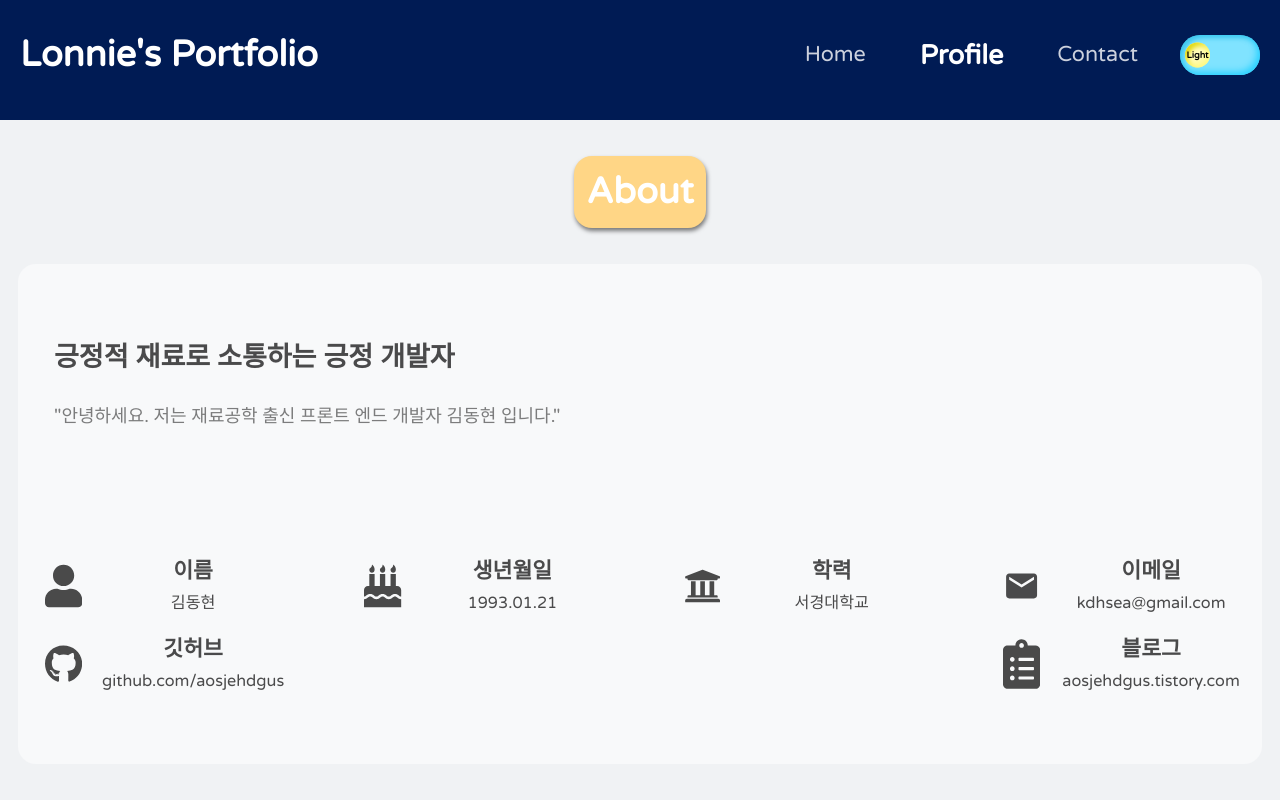
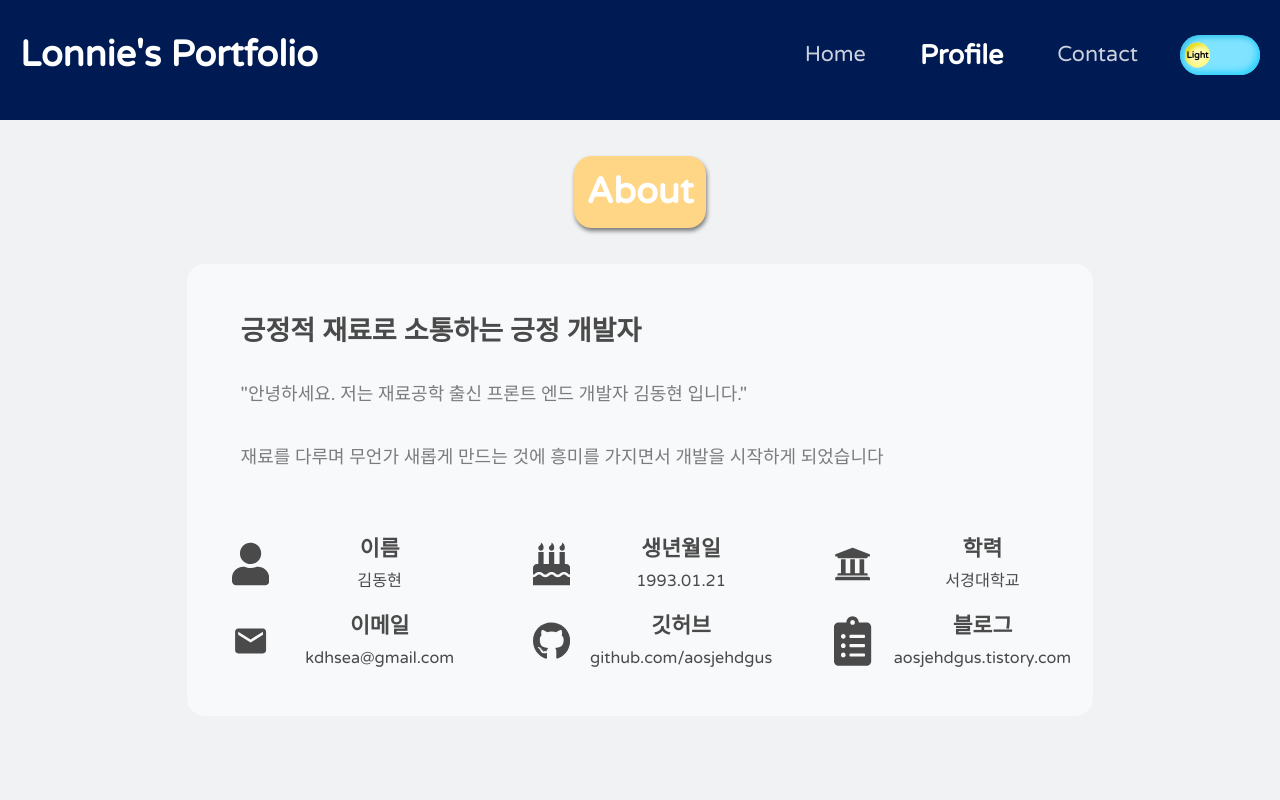
Before and after one commit to aosjehdgus/lonnie-portfolio, a React app in the folder front-end/: page / in a window 1280 px wide. Both pictures are taken after a click on the item "Profile". Shown: the top 800 px of the page. Built offline with nearby package versions, Linux system fonts and the light colour scheme; no server answers.

Commit message:
Edit content layout

```diff
--- a/front-end/src/contents/profile/AboutContent.js
+++ b/front-end/src/contents/profile/AboutContent.js
@@ -9,13 +9,13 @@ const aboutContentContainer = css`
   display: flex;
   flex-direction: column;
   justify-content: space-around;
-  height: calc(100% - 11rem);
   border-radius: 1rem;
-  padding: 0.5rem;
+  padding: 1rem;
   position: relative;
+  width: 70%;
   background: #f8f9fa;
   header {
-    padding: 0.5rem;
+    padding: 1rem;
     h2 {
       padding: 1rem;
       font-size: 1.5rem;
@@ -25,11 +25,12 @@ const aboutContentContainer = css`
       padding: 1rem;
       font-size: 1rem;
       color: rgba(0, 0, 0, 0.5);
+      line-height: 1.5rem;
     }
   }
   article {
     display: flex;
-    padding: 0.5rem;
+    padding: 1rem;
     width: 100%;
     justify-content: space-between;
     flex-wrap: wrap;
@@ -86,6 +87,10 @@ const AboutContent = () => {
         <p>
           "안녕하세요. 저는 재료공학 출신 프론트 엔드 개발자 김동현 입니다."
         </p>
+        <p>
+          재료를 다루며 무언가 새롭게 만드는 것에 흥미를 가지면서 개발을
+          시작하게 되었습니다
+        </p>
       </header>
       <article>
         {ABOUT.map(({ icon, name, content }) => {
--- a/front-end/src/contents/profile/ArchiveContent.js
+++ b/front-end/src/contents/profile/ArchiveContent.js
@@ -10,7 +10,6 @@ const archiveContentContainer = css`
   display: block;
   justify-content: space-around;
   width: 100%;
-  height: calc(100% - 11rem);
   border-radius: 1rem;
   padding: 0.5rem;
   position: relative;
@@ -20,7 +19,8 @@ const contentWrapper = css`
   display: flex;
   flex-direction: column;
   justify-content: space-between;
-  padding: 0.5rem;
+  padding: 1rem;
+  padding-left: 1.5rem;
   border-radius: 12px;
   background: #f8f9fa;
   text-decoration: none;
@@ -66,7 +66,7 @@ const contentWrapper = css`
       font-weight: 500;
     }
     ul {
-      list-style-type: circle;
+      list-style-type: disc;
       margin-top: 1rem;
       li {
         font-size: 0.9rem;
@@ -102,7 +102,6 @@ const ArchiveContent = () => {
               ${mq[4]} {
                 display: block;
                 width: 70%;
-                height: 100%;
               }
             `}
             rel="noreferrer"
--- a/front-end/src/contents/profile/CareerContent.js
+++ b/front-end/src/contents/profile/CareerContent.js
@@ -8,7 +8,6 @@ import { mq } from '../../constants/MediaQuery';
 const careerContentContainer = css`
   display: block;
   justify-content: space-around;
-  height: calc(100% - 5rem);
   border-radius: 1rem;
   padding: 0.5rem;
   position: relative;
@@ -112,6 +111,7 @@ const CareerContent = () => {
         ${mq[4]} {
           display: flex;
           width: 70%;
+          height: 100%;
         }
       `}
     >
--- a/front-end/src/contents/profile/SkillContent.js
+++ b/front-end/src/contents/profile/SkillContent.js
@@ -13,9 +13,7 @@ const skillContentContainer = css`
   padding: 0.5rem;
   position: relative;
   background: #f8f9fa;
-  overflow: scroll;
-  width: 100%;
-  height: 100%;
+  width: 50%;
   article {
     display: flex;
     padding: 0.5rem;
@@ -63,7 +61,7 @@ const skillContentWrapper = css`
       background-image: linear-gradient(to left, #2ecc71, #3498db);
     }
     label {
-      font-size: 0.9rem;
+      font-size: 0.8rem;
       margin-top: 0.1rem;
       color: rgba(0, 0, 0, 0.7);
     }
@@ -80,8 +78,6 @@ const SkillContent = () => {
       css={css`
         ${skillContentContainer}
         ${mq[4]} {
-          width: 70%;
-          height: 100%;
           img {
             width: 2rem;
           }
@@ -89,6 +85,9 @@ const SkillContent = () => {
             color: rgba(0, 0, 0, 0.7);
             font-size: 1.2rem;
             margin-bottom: 0.4rem;
+          }
+          label {
+            font-size: 0.9rem;
           }
         }
       `}
```
